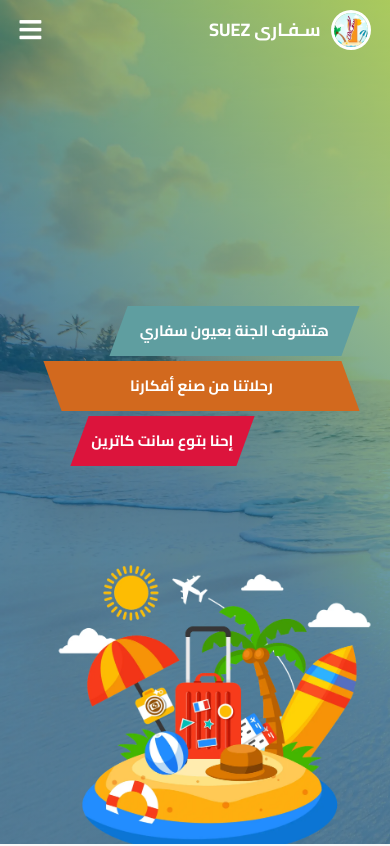
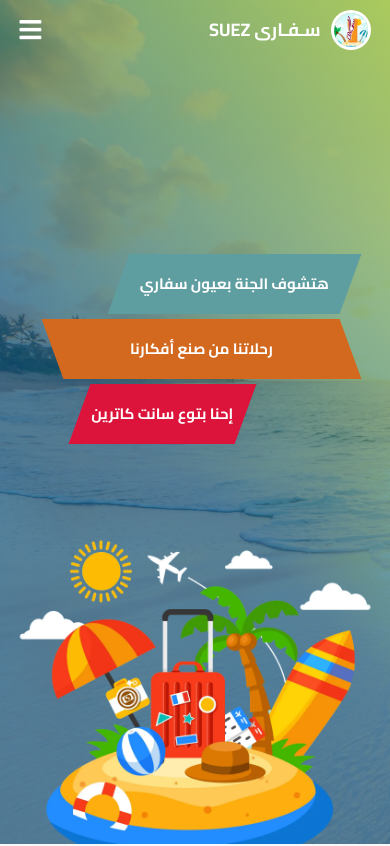
Before and after one commit to Omar-Zezo/safarysuez, a React (Create React App) app: page / in a window 390 px wide. Shown: the top 846 px of the page. Built offline with nearby package versions, Linux system fonts and the light colour scheme; a web font is replaced by a local one.

Commit message:
safary-suez

```diff
--- a/src/components/About/_About.scss
+++ b/src/components/About/_About.scss
@@ -33,8 +33,9 @@
         right: -60px;
       }
       @media screen and (max-width: 576px) {
-        font-size: 14px;
+        font-size: 15px;
         font-weight: bold;
+        text-shadow: none;
         &::after {
           width: 25px;
           right: -35px;
--- a/src/components/Footer/Footer.js
+++ b/src/components/Footer/Footer.js
@@ -15,7 +15,7 @@ export default function Footer() {
                   <img src={BlogImg} alt="art-1" />
                   <span className="art-info">
                     <h5>عروض تصميم مواقع الشركات الناشئة</h5>
-                    <a href="">قراءة المزيد</a>
+                    <a href="/">قراءة المزيد</a>
                   </span>
                 </div>
                 <div className="articale">
--- a/src/components/Header/_Header.scss
+++ b/src/components/Header/_Header.scss
@@ -16,7 +16,7 @@
   }
   .head-info {
     width: 90vw;
-    height: 75vh;
+    height: 80vh;
     position: absolute;
     bottom: 0;
     left: 50%;
@@ -35,14 +35,17 @@
       background-size: cover;
       @media screen and (max-width: 576px) {
         order: 2;
-        height: 33vh;
-        width: 80vw;
-        height: 33vh;
+        width: 90vw;
+        height: 45%;
+        margin-top: 20px;
       }
+    }
+    @media screen and (max-width: 576px) {
+      justify-content: flex-end;
     }
   }
   .offers {
-    flex: 1;
+    width: 50%;
     display: flex;
     flex-direction: column;
     justify-content: center;
@@ -87,9 +90,11 @@
       }
     }
     @media screen and (max-width: 576px) {
+      width: 100%;
+      height: 50%;
       .offer {
-        height: 50px;
-        line-height: 50px;
+        height: 60px;
+        line-height: 60px;
         p {
           font-size: 15px !important;
         }
--- a/src/style/mainStyle.css
+++ b/src/style/mainStyle.css
@@ -192,7 +192,7 @@ a {
 
 .header .head-info {
   width: 90vw;
-  height: 75vh;
+  height: 80vh;
   position: absolute;
   bottom: 0;
   left: 50%;
@@ -227,16 +227,22 @@ a {
     -webkit-box-ordinal-group: 3;
         -ms-flex-order: 2;
             order: 2;
-    height: 33vh;
-    width: 80vw;
-    height: 33vh;
+    width: 90vw;
+    height: 45%;
+    margin-top: 20px;
+  }
+}
+
+@media screen and (max-width: 576px) {
+  .header .head-info {
+    -webkit-box-pack: end;
+        -ms-flex-pack: end;
+            justify-content: flex-end;
   }
 }
 
 .header .offers {
-  -webkit-box-flex: 1;
-      -ms-flex: 1;
-          flex: 1;
+  width: 50%;
   display: -webkit-box;
   display: -ms-flexbox;
   display: flex;
@@ -304,9 +310,13 @@ a {
 }
 
 @media screen and (max-width: 576px) {
+  .header .offers {
+    width: 100%;
+    height: 50%;
+  }
   .header .offers .offer {
-    height: 50px;
-    line-height: 50px;
+    height: 60px;
+    line-height: 60px;
   }
   .header .offers .offer p {
     font-size: 15px !important;
@@ -356,8 +366,9 @@ a {
 
 @media screen and (max-width: 576px) {
   .about .about-container h2 {
-    font-size: 14px;
+    font-size: 15px;
     font-weight: bold;
+    text-shadow: none;
   }
   .about .about-container h2::after {
     width: 25px;
@@ -1380,10 +1391,27 @@ a {
   bottom: 5px;
 }
 
+@media screen and (max-width: 576px) {
+  .teamwork .persons .person .team-social {
+    top: 50%;
+    -webkit-transform: translateY(-50%);
+            transform: translateY(-50%);
+    right: 10px;
+    left: 100%;
+  }
+}
+
 .teamwork .persons .person .team-social i {
   font-size: 15px;
   color: rgba(255, 255, 255, 0.4);
   margin-right: 5px;
+}
+
+@media screen and (max-width: 576px) {
+  .teamwork .persons .person .team-social i {
+    display: block;
+    margin-bottom: 10px;
+  }
 }
 
 .teamwork .persons .person .team-social i:hover {
```
Also changed, not shown: src/components/Teamwork/_Teamwork.scss (+10 -0 lines), 1 other file (tests, documents, lock files or other folders).
